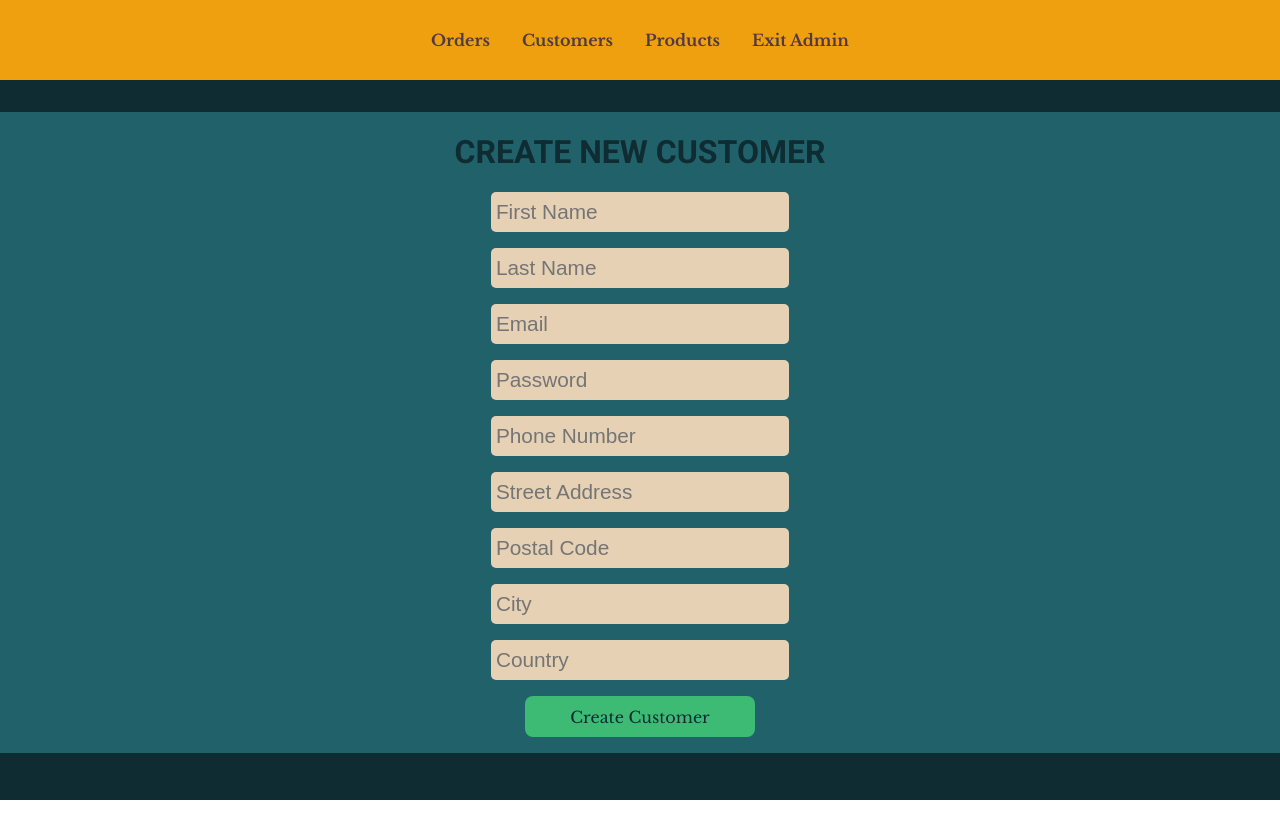
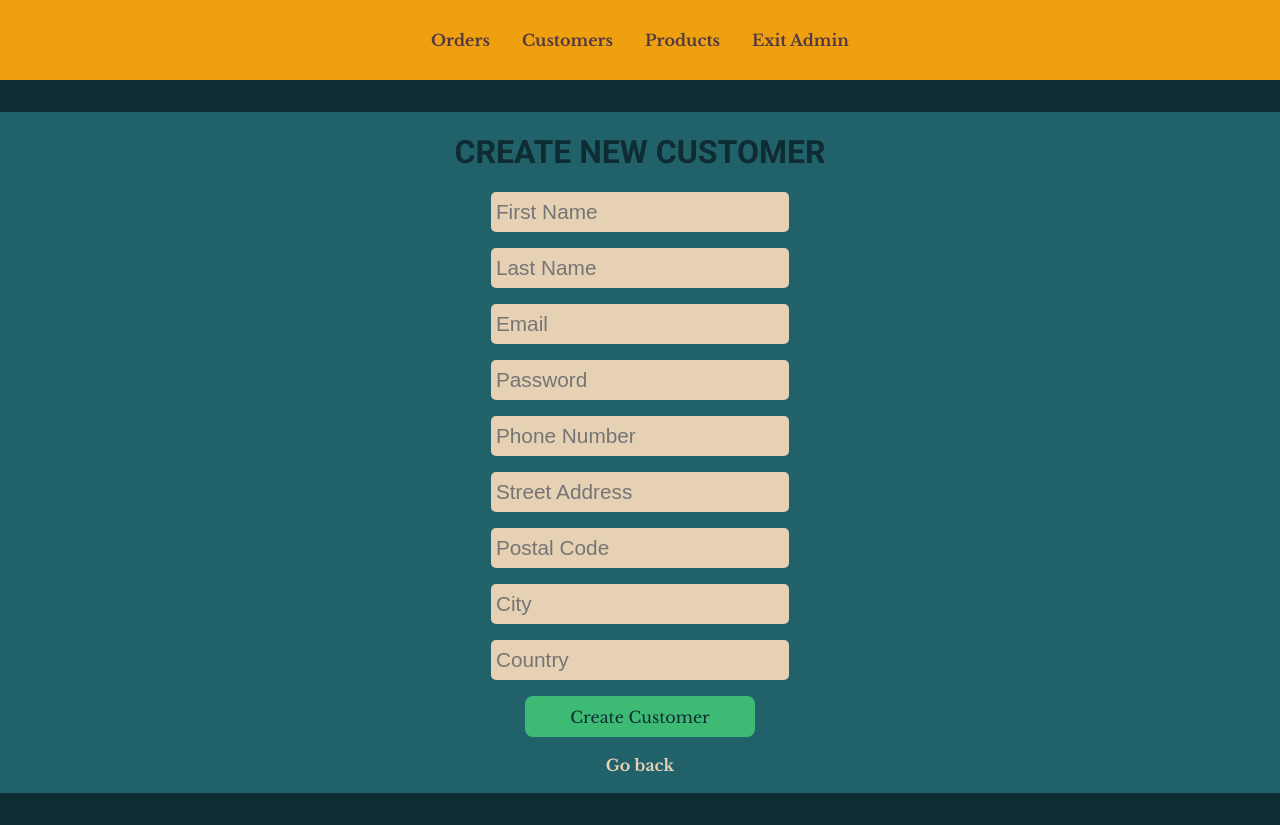
Before and after one commit to KarinaAllard/ecommerce-client, a React (Vite) app: page /admin/create-customer in a window 1280 px wide. Before the commit the page ends 800 px from the top, so only its background shows below. Built offline with nearby package versions, Linux system fonts and the light colour scheme; no server answers.

Commit message:
Add error handling and back links on create-pages

```diff
--- a/src/pages/admin/CreateCustomer.tsx
+++ b/src/pages/admin/CreateCustomer.tsx
@@ -2,6 +2,7 @@ import { useState } from "react";
 import { useCustomers } from "../hooks/useCustomers";
 import { ICustomer } from "../../types/ICustomer";
 import { Button } from "../../components/Button";
+import { Link } from "react-router";
 
 export const CreateCustomer = () => {
 	const { createCustomerHandler } = useCustomers();
@@ -72,7 +73,7 @@ export const CreateCustomer = () => {
 						value={formData.password}
 						onChange={handleChange}
 						placeholder="Password"
-                        className="input-pw"
+						className="input-pw"
 						required
 					/>
 					<input
@@ -111,10 +112,12 @@ export const CreateCustomer = () => {
 						placeholder="Country"
 					/>
 				</div>
-
-				<Button type="submit" className="submit-btn">
-					Create Customer
-				</Button>
+				<div className="button-div">
+					<Button type="submit" className="submit-btn">
+						Create Customer
+					</Button>
+					<Link to={"/admin/manage-customers"}>Go back</Link>
+				</div>
 			</form>
 		</div>
 	);
--- a/src/pages/admin/CreateProduct.tsx
+++ b/src/pages/admin/CreateProduct.tsx
@@ -2,6 +2,7 @@ import { useState } from "react";
 import { useProducts } from "../hooks/useProducts";
 import { IProduct } from "../../types/IProduct";
 import { Button } from "../../components/Button";
+import { Link } from "react-router";
 
 enum ProductCategory {
 	Hat = "Hat",
@@ -111,6 +112,7 @@ export const CreateProduct = () => {
 						<Button type="submit" className="submit-btn">
 							Create Product
 						</Button>
+                        <Link to={"/admin/manage-customers"}>Go back</Link>
 					</div>
 				</div>
 			</form>
--- a/src/pages/admin/ManageProducts.tsx
+++ b/src/pages/admin/ManageProducts.tsx
@@ -13,6 +13,10 @@ export const ManageProducts = () => {
 	};
 
 	return (
+		<div>
+            <h1>Manage Products</h1>
+            {isLoading && <p>Loading products...</p>}
+            {error && <p>Error: {error}</p>}
 			<div className="product-wrapper">
 				<div className="button-div">
 					<Button type="button" className="edit-btn">
@@ -47,11 +51,15 @@ export const ManageProducts = () => {
 								</div>
 								<div className="button-div">
 									<Button type="button" className="edit-btn">
-									<Link to={`/admin/update-product/${product.id}`}>Update</Link>
+										<Link to={`/admin/update-product/${product.id}`}>
+											Update
+										</Link>
 									</Button>
 									<Button
 										className="delete-btn"
-									onClick={() => product.id && deleteProductHandler(product.id)}
+										onClick={() =>
+											product.id && deleteProductHandler(product.id)
+										}
 									>
 										Delete
 									</Button>
@@ -61,5 +69,6 @@ export const ManageProducts = () => {
 					</div>
 				))}
 			</div>
+		</div>
 	);
 };
```
Lines whose indentation alone changed are shown as unchanged.
